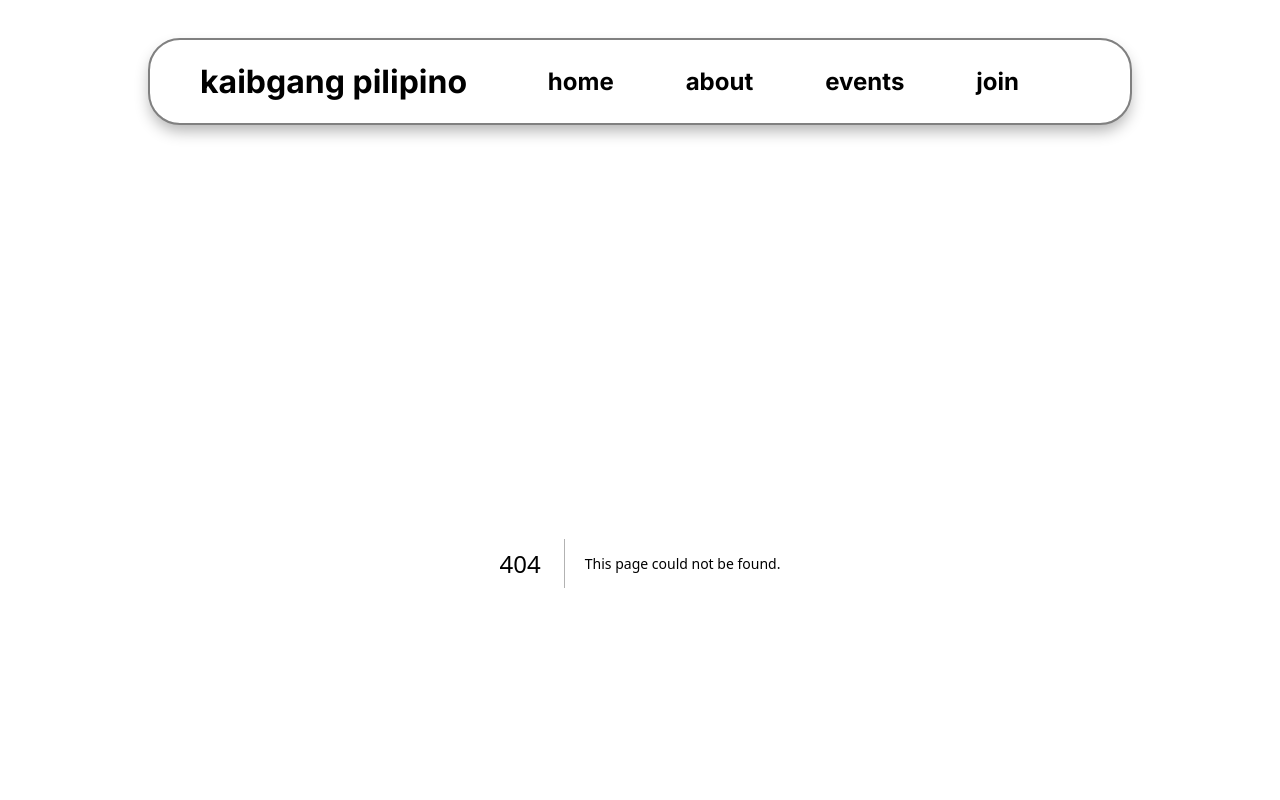
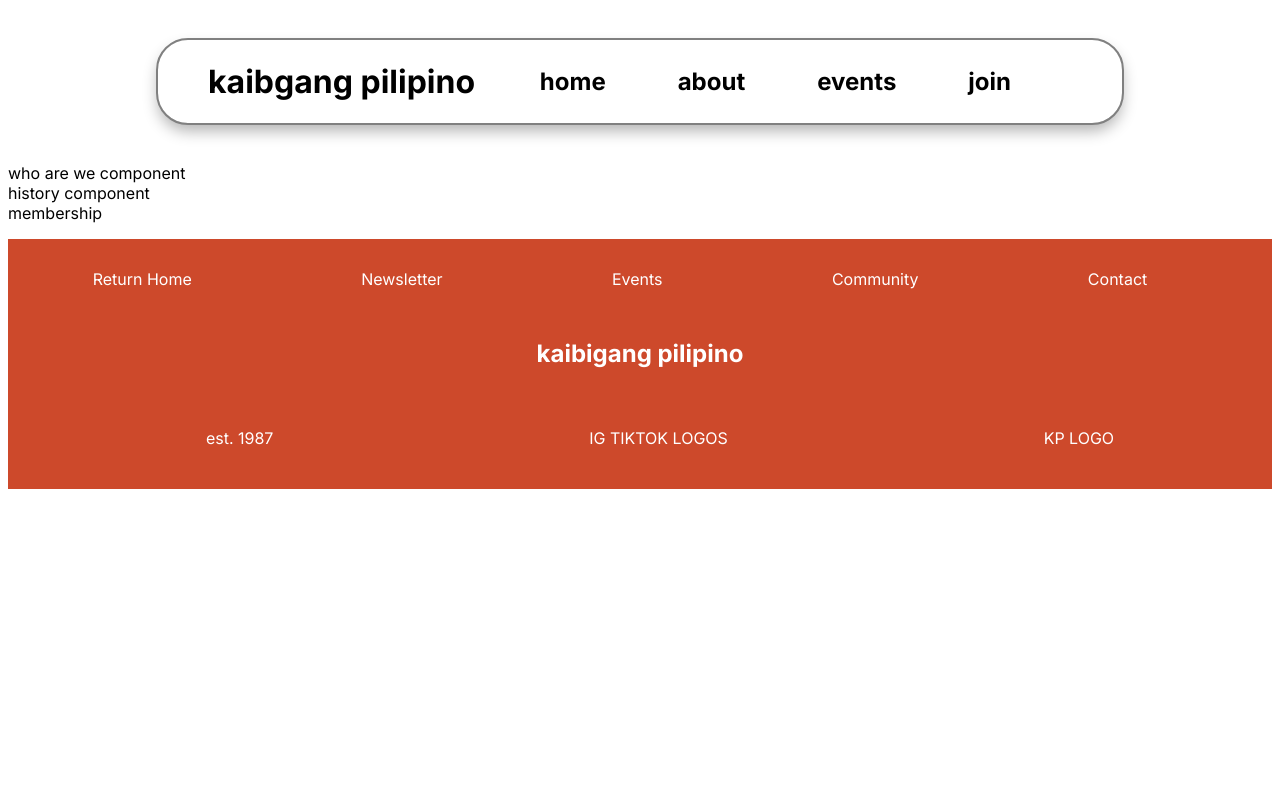
Before and after one commit to a2jensen/KP-Website, a Next.js app: page /about in a window 1280 px wide. Before the commit this address had no page. Shown: the top 800 px of the page. Built offline with nearby package versions, Linux system fonts and the light colour scheme.

Commit message:
made aboutPage

```diff
--- /dev/null
+++ b/app/about/page.tsx
@@ -0,0 +1,14 @@
+import React from 'react'
+import Who from '../../components/aboutPage/who/who'
+import History from '../../components/aboutPage/history/history'
+import Membership from '../../components/aboutPage/membership/membership'
+
+export default function about() {
+  return (
+    <main>
+      <Who />
+      <History />
+      <Membership/>
+    </main>
+  )
+}
--- a/app/events/page.tsx
+++ b/app/events/page.tsx
@@ -1,5 +1,5 @@
 // import components
-import Welcome from "../../components/eventsPage/welcome/welcome";
+import Welcome from "../../components/eventsPage/welcome/welcome/welcome"
 import EventsList from "../../components/eventsPage/welcome/eventsList/eventsList"
 
 export default async function Events() {
--- a/components/joinPage/who/history/history.jsx
+++ b/components/aboutPage/history/history.jsx
@@ -1,10 +1,8 @@
 import React from 'react'
 import styles from './history.module.css'
 
-function history() {
+export default function history() {
   return (
-    <div>history</div>
+    <div>history component</div>
   )
 }
-
-export default history
--- a/components/joinPage/who/membership/membership.jsx
+++ b/components/aboutPage/membership/membership.jsx
@@ -1,10 +1,8 @@
 import React from 'react'
 import styles from './membership.module.css'
 
-function membership() {
+export default function membership() {
   return (
     <div>membership</div>
   )
 }
-
-export default membership
--- a/components/joinPage/who/who/who.jsx
+++ b/components/aboutPage/who/who.jsx
@@ -1,10 +1,8 @@
 import React from 'react'
 import styles from './who.module.css'
 
-function who() {
+export default function who() {
   return (
     <div>who are we component</div>
   )
 }
-
-export default who
--- a/components/eventsPage/welcome/welcome.jsx
+++ b/components/eventsPage/welcome/welcome/welcome.jsx
@@ -1,5 +1,5 @@
 import styles from "./welcome.module.css"
-import EventsCard from "../../eventscard/eventscard"
+import EventsCard from "../../../eventscard/eventscard"
 
 export default function Welcome() {
     return (
```
Also changed, not shown: components/aboutPage/history/history.module.css (added), components/aboutPage/membership/membership.module.css (added), components/aboutPage/who/who.module.css (added), components/eventsPage/welcome/welcome/welcome.module.css (renamed from components/eventsPage/welcome/welcome.module.css).
